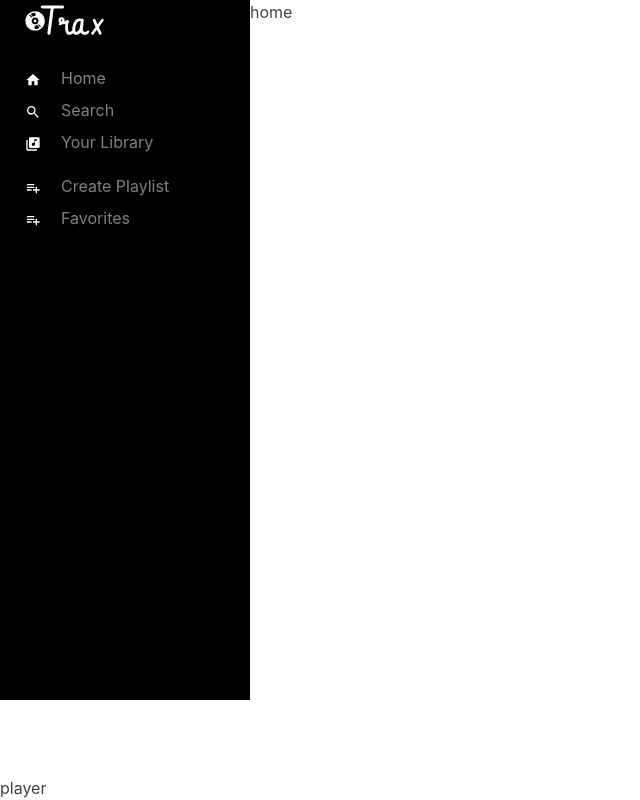
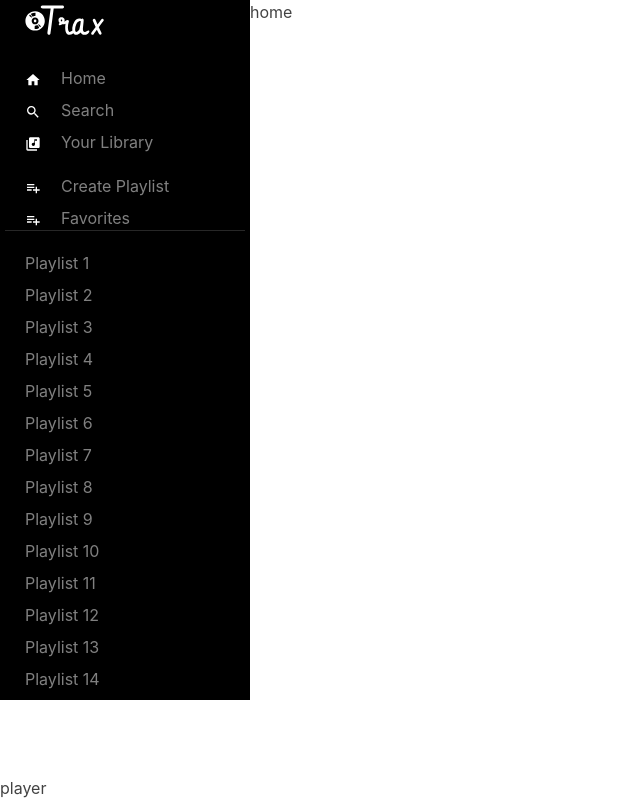
Before and after one commit to leahbrenny/musicplayer, a Next.js app: page / in a window 1280 px wide. Shown: the whole page, without its empty margins (0-640 px from the left). Built offline with nearby package versions, Linux system fonts and the light colour scheme.

Commit message:
setting up postgresql database with prisma on heroku

```diff
--- a/components/sidebar.tsx
+++ b/components/sidebar.tsx
@@ -48,6 +48,8 @@
   },
 ];
 
+const playlists = new Array(30).fill(1).map((_, i) => `Playlist ${i + 1}`);
+
 const Sidebar = () => {
   return (
     <Box
@@ -57,7 +59,7 @@
       paddingX="5px"
       color="gray"
     >
-      <Box paddingT="20px">
+      <Box paddingT="20px" height="100%">
         <Box width="120px" marginBottom="20px" paddingX="20px">
           <NextImage src="/logo.svg" height={60} width={120} />
         </Box>
@@ -81,7 +83,7 @@
             ))}
           </List>
         </Box>
-        <Box>
+        <Box marginTop="20px">
           <List spacing={2}>
             {musicMenu.map((menu) => (
               <ListItem paddingX="20px" fontSize="16px" key={menu.name}>
@@ -101,6 +103,20 @@
             ))}
           </List>
         </Box>
+        <Divider color="gray.800" />
+        <Box height="66%" overflowY="auto" paddingY="20px">
+          <List spacing={2}>
+            {playlists.map((playlist) => (
+              <ListItem paddingX="20px" key={playlist}>
+                <LinkBox>
+                  <NextLink href="/">
+                    <LinkOverlay>{playlist}</LinkOverlay>
+                  </NextLink>
+                </LinkBox>
+              </ListItem>
+            ))}
+          </List>
+        </Box>
       </Box>
     </Box>
   );
```
Also changed, not shown: 2 other files (tests, documents, lock files or other folders).
